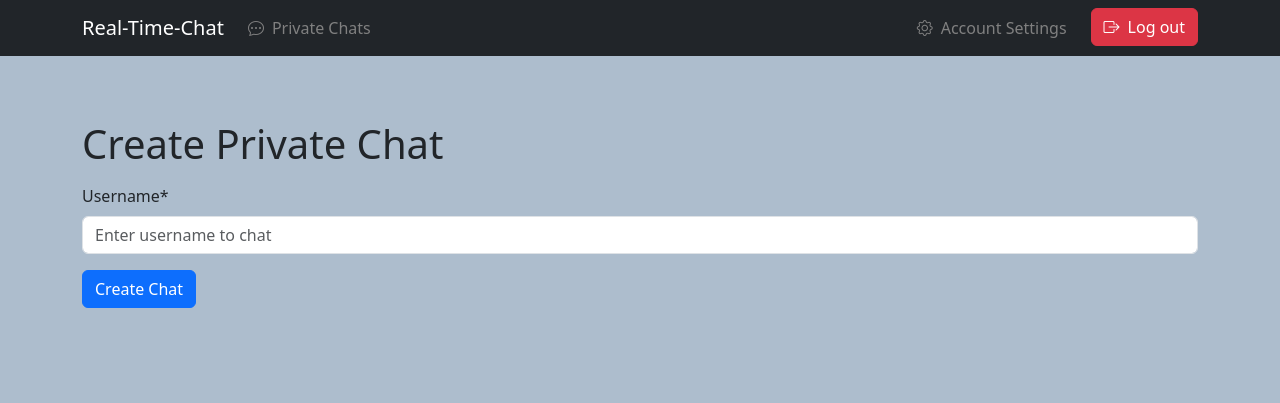
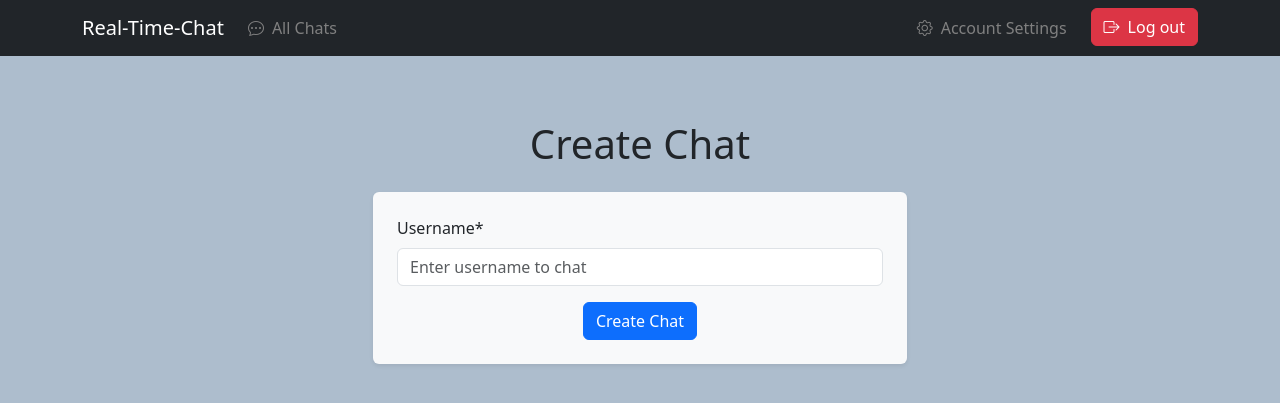
Before and after one commit to KafetzisThomas/Chatterbox, a Django app: page /create_chat/ in a window 1280 px wide. Shown: the top 403 px of the page. Run offline with Django 5.2, Linux system fonts and the light colour scheme; the visitor is signed in with stand-in values (Sample User, id 1); some libraries are stand-ins or nearby versions.

Commit message:
Update styles on forms

```diff
--- a/rt_chat/templates/rt_chat/base.html
+++ b/rt_chat/templates/rt_chat/base.html
@@ -32,7 +32,7 @@
                 <ul class="navbar-nav me-auto mb-2 mb-lg-0">
                     {% if user.is_authenticated %}
                         <li class="nav-item">
-                            <a class="nav-link {% if request.path == '/' %}active{% endif %}" aria-current="page" href="{% url 'rt_chat:chat_list' %}"><i class="bi bi-chat-dots me-2"></i>Private Chats</a>
+                            <a class="nav-link {% if request.path == '/' %}active{% endif %}" aria-current="page" href="{% url 'rt_chat:chat_list' %}"><i class="bi bi-chat-dots me-2"></i>All Chats</a>
                         </li>
                     {% endif %}
                 </ul>
--- a/rt_chat/templates/rt_chat/create_chat.html
+++ b/rt_chat/templates/rt_chat/create_chat.html
@@ -2,11 +2,19 @@
 {% load crispy_forms_tags %}
 
 {% block content %}
-    <h1 class="mb-3">Create Private Chat</h1>
-    <form method="POST" action="{% url 'rt_chat:create_chat' %}">
-        {% csrf_token %}
-        {{ form|crispy }}
-        <button type="submit" class="btn btn-primary">Create Chat</button>
-        <input type="hidden" name="next" value="{% url 'rt_chat:chat_list' %}" />
-    </form>
+    <div class="container">
+        <h1 class="mb-4 text-center">Create Chat</h1>
+        <div class="row justify-content-center">
+            <div class="col-md-8 col-lg-6">
+                <form method="POST" action="{% url 'rt_chat:create_chat' %}" class="bg-light p-4 rounded shadow-sm">
+                    {% csrf_token %}
+                    {{ form|crispy }}
+                    <div class="text-center mt-3">
+                        <button type="submit" class="btn btn-primary">Create Chat</button>
+                    </div>
+                    <input type="hidden" name="next" value="{% url 'rt_chat:chat_list' %}" />
+                </form>
+            </div>
+        </div>
+    </div>
 {% endblock content %}
```
Also changed, not shown: users/templates/registration/login.html (+15 -7 lines), users/templates/registration/register.html (+15 -7 lines), users/templates/users/account.html (+10 -2 lines).
